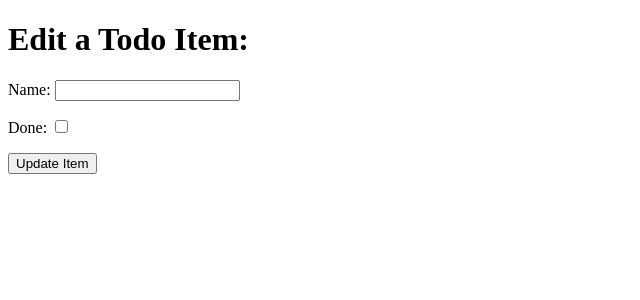
After one commit to uctv9805/django-app, a Django app: page /edit/3 in a window 1280 px wide. The commit adds this page. Shown: the top 300 px of the page, without its empty margins (0-640 px from the left). Run offline with Django 3.2, Linux system fonts and the light colour scheme; data comes from the database, SQL or seed files in the repository; both versions use the stored data as it was after the commit.

Commit message:
add update functionality to enable user to edit to do items

```diff
--- a/django_todo/urls.py
+++ b/django_todo/urls.py
@@ -15,10 +15,11 @@ Including another URLconf
 """
 from django.contrib import admin
 from django.urls import path
-from todo.views import get_todo_list, add_item
+from todo.views import get_todo_list, add_item, edit_item
 
 urlpatterns = [
     path('admin/', admin.site.urls),
     path('', get_todo_list, name='get_todo_list'),
     path('add', add_item, name='add'),
+    path('edit/<item_id>', edit_item, name='edit'),
 ]
--- /dev/null
+++ b/todo/templates/todo/edit_item.html
@@ -0,0 +1,22 @@
+<!DOCTYPE html>
+<html lang="en">
+<head>
+    <meta charset="UTF-8">
+    <meta name="viewport" content="width=device-width, initial-scale=1.0">
+    <title>Document</title>
+</head>
+<body>
+    <h1>Edit a Todo Item:</h1>
+    <form method="POST">
+        {% csrf_token %}
+        {{ form.as_p }}
+        <div>
+            <p>
+                <button type="submit">Update Item</button>
+            </p>
+        </div>
+    </form>
+
+
+</body>
+</html>
--- a/todo/templates/todo/todo_list.html
+++ b/todo/templates/todo/todo_list.html
@@ -15,6 +15,11 @@
             {% else %}
                 <td>{{ item.name }}</td>
             {% endif %}
+            <td>
+                <a href="/edit/{{ item.id }}">
+                    <button>Edit</button>
+                </a>
+            </td>
             </tr>
         {% empty %}
         <tr><td>You have nothing to do</td></tr>
--- a/todo/views.py
+++ b/todo/views.py
@@ -1,4 +1,4 @@
-from django.shortcuts import render, redirect
+from django.shortcuts import render, redirect, get_object_or_404
 from .models import Item
 from .forms import ItemForm
 # Create your views here.
@@ -23,3 +23,16 @@ def add_item(request):
         'form': form
     }
     return render(request, 'todo/add_item.html', context)
+
+def edit_item(request, item_id):
+    item = get_object_or_404(Item, id=item_id)
+    if request.method == 'POST':
+        form = ItemForm(request.POST, instance=item)
+        if form.is_valid():
+            form.save()
+        return redirect('get_todo_list')
+    form = ItemForm()
+    context = {
+        'form': form
+    }
+    return render(request, 'todo/edit_item.html', context)
```
Also changed, not shown: db.sqlite3.
